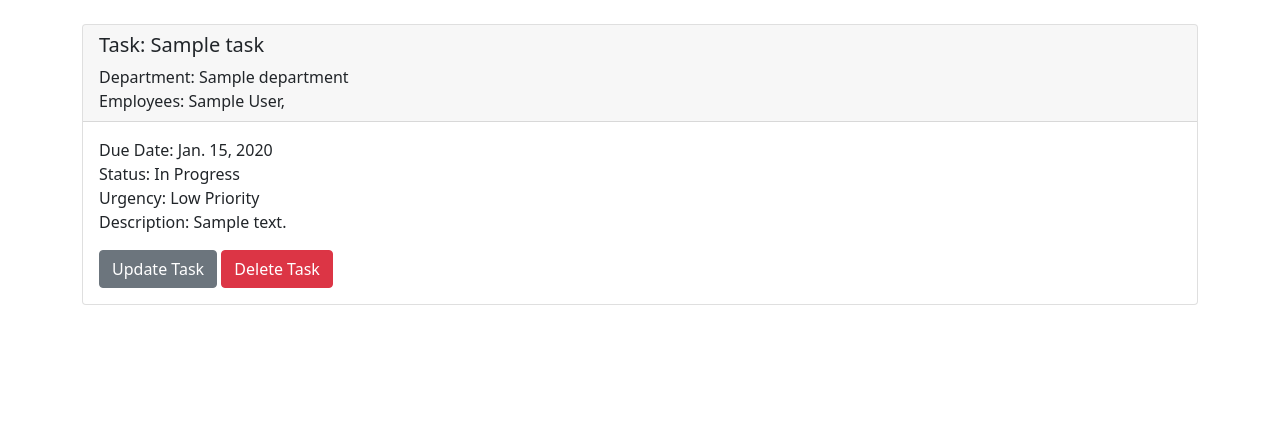
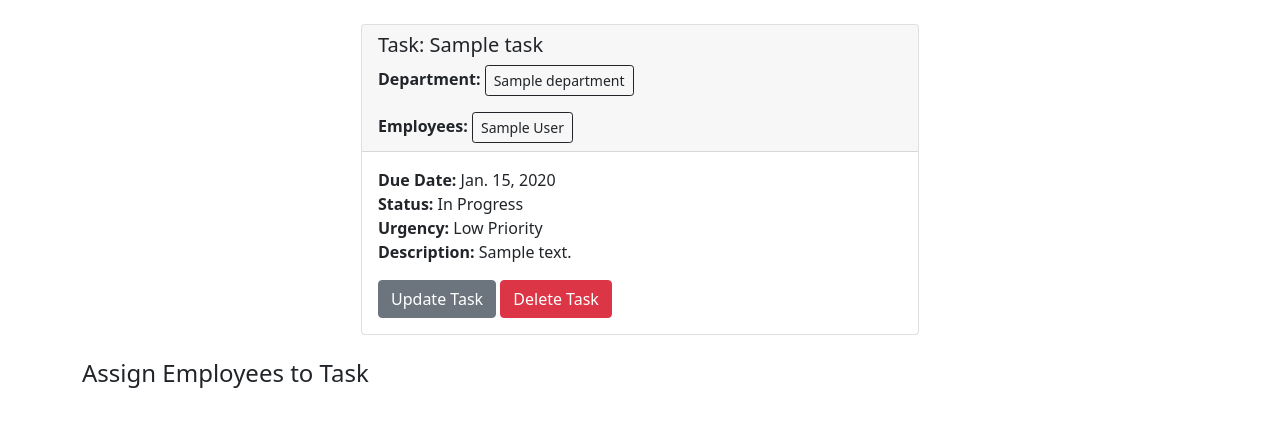
Before and after one commit to erictau/macromanager, a Django app: page /tasks/1 in a window 1280 px wide. Shown: the part 56-483 px from the top of the page. Run offline with Django 4.2, Linux system fonts and the light colour scheme; a user stored in the database is signed in; tables that the repository leaves empty hold one stand-in row (values such as "Sample post").

Commit message:
Updates task detail template styling and adds links to employee details and department detail pages

```diff
--- a/main_app/templates/tasks/detail.html
+++ b/main_app/templates/tasks/detail.html
@@ -4,14 +4,15 @@
 
 <div class="container mt-4">
 
-    <div class="card">
+    <div class="card w-50 m-auto">
         <div class="card-header">
             <h5 class="card-title">Task: {{ task.name }}</h5>
-            <p class="card-text">Department: {{ task.department.name }}
-                <br>
-                Employees:
+            <p class="card-text"><b>Department:</b> <a class="btn btn-sm btn-outline-dark" href="{% url 'departments_detail' task.department.id %}">{{ task.department.name }}</a>
+            </p>
+            <p class="card-text">
+                <b>Employees:</b>
                 {% for employee in task.employee_set.all %}
-                    {{ employee.user.first_name }} {{ employee.user.last_name }},
+                    <a class="btn btn-sm btn-outline-dark" href="{% url 'employees_detail' employee.id %}">{{ employee.user.first_name }} {{ employee.user.last_name }}</a>
                 {% empty %}
                     None Assigned
                 {% endfor %}
@@ -19,19 +20,28 @@
         </div>
         <div class="card-body">
             <p>
-                Due Date: {{ task.due }}
+                <b>Due Date:</b> {{ task.due }}
                 <br>
-                Status: {{ task.get_status_display }}
+                <b>Status:</b> {{ task.get_status_display }}
                 <br>
-                Urgency: {{ task.get_urgency_display }}
+                <b>Urgency:</b> {{ task.get_urgency_display }}
                 <br>
-                Description: {{ task.description }}
+                <b>Description:</b> {{ task.description }}
             </p>
 
             <a class="btn btn-secondary" href="{% url 'tasks_update' task.id %}">Update Task</a>
             <a class="btn btn-danger" href="{% url 'tasks_delete' task.department_id task.id %}">Delete Task</a>
         </div>
     </div>
+
+    <div class="mt-4">
+
+        <h4>Assign Employees to Task</h4>
+
+    </div>
+
 </div>
 
+
+
 {% endblock %}
```
